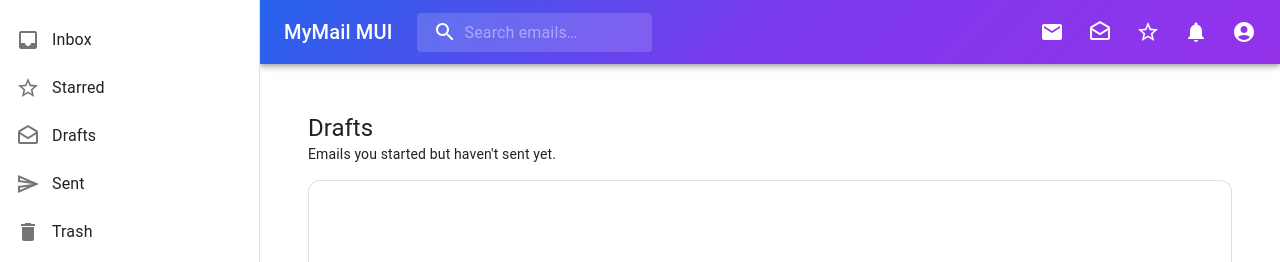
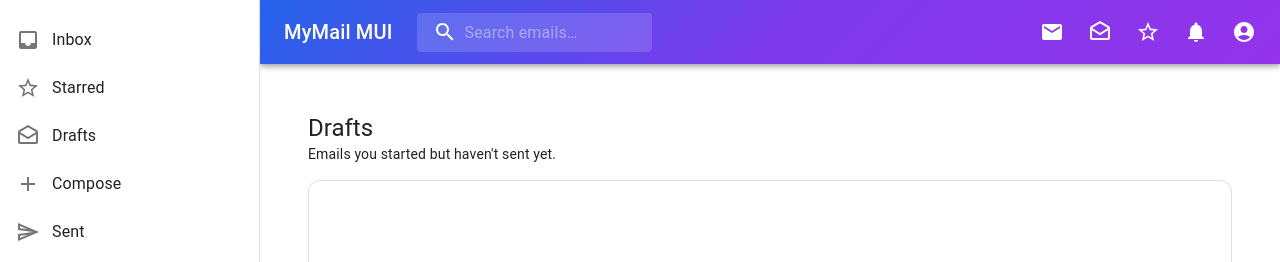
Before and after one commit to Yashtagad12/MUI-Project, a React (Vite) app: page /drafts in a window 1280 px wide. Shown: the top 262 px of the page. Built offline with nearby package versions, Linux system fonts and the light colour scheme.

Commit message:
placed compose in the list

```diff
--- a/src/Components/Sidebar.jsx
+++ b/src/Components/Sidebar.jsx
@@ -46,6 +46,11 @@ const Sidebar = ({
       text: 'Drafts',
       icon: <DraftsOutlinedIcon />,
       path: '/drafts',
+    },
+    {
+      text: 'Compose',
+      icon: <AddIcon />,
+      path: '/compose',
     },
     {
       text: 'Sent',
```
